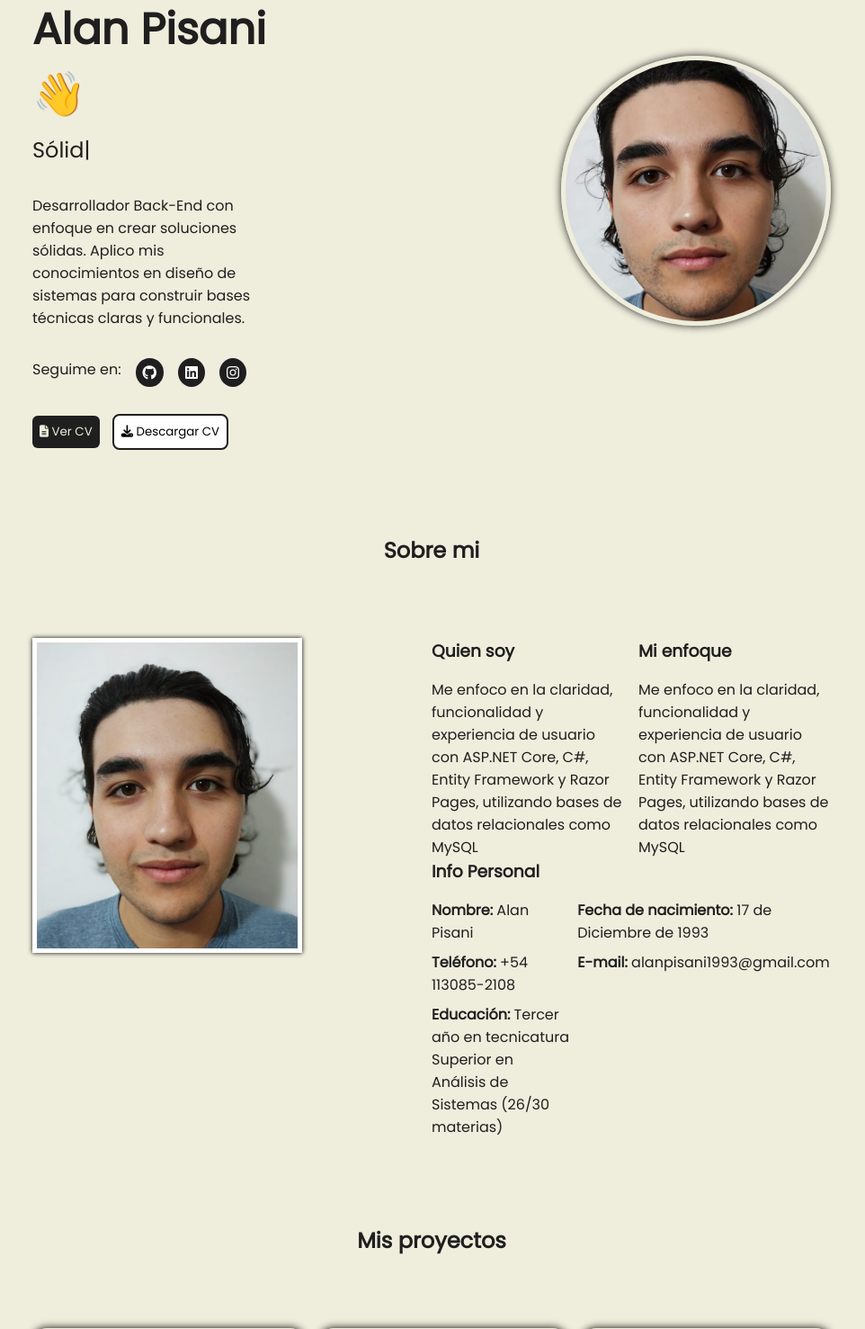
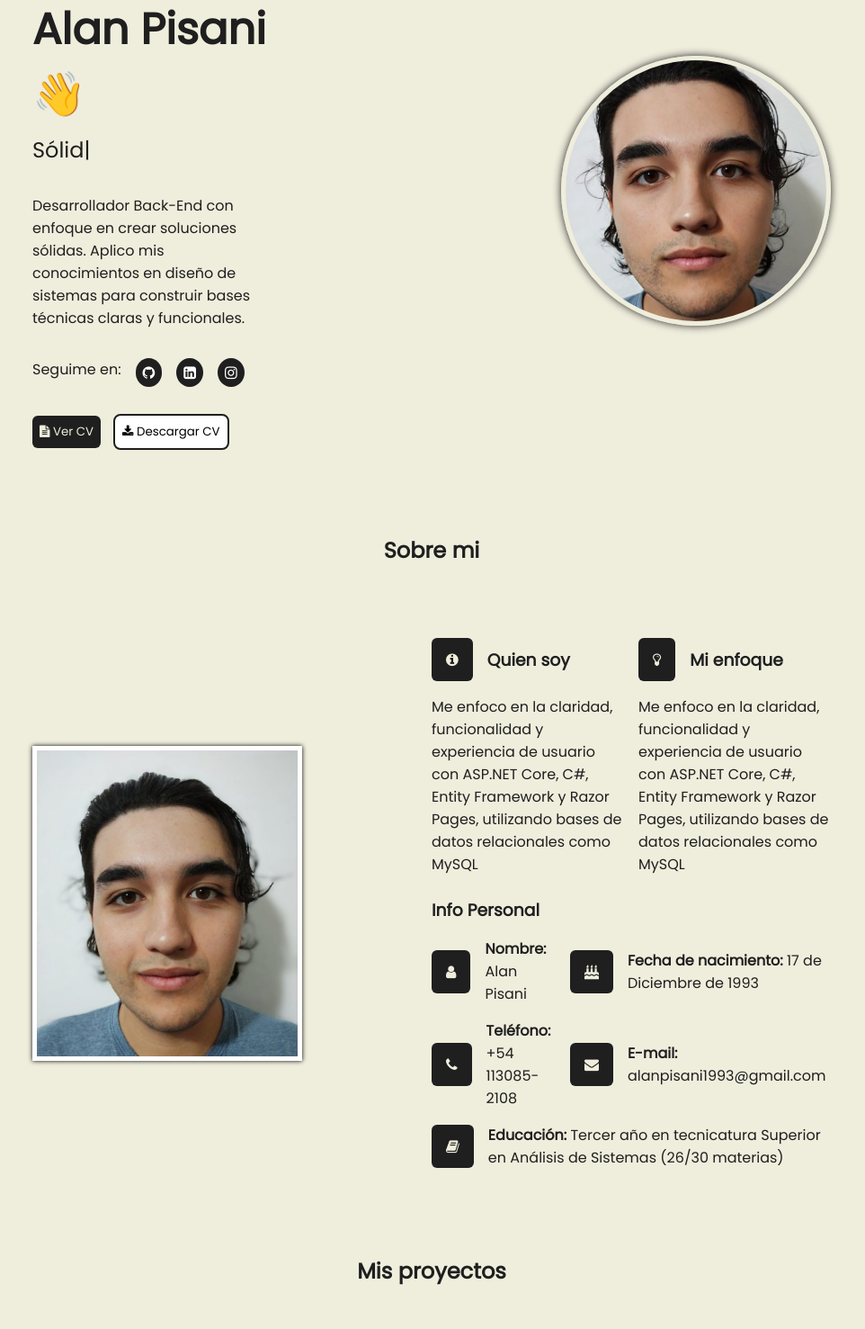
Before and after one commit to alanpisani/portfolio-final, a PHP site: page / in a window 1280 px wide. Shown: the part 180-1657 px from the top of the page at 90% size, without its empty margins (160-1122 px from the left). Run offline with PHP 8.4, Linux system fonts and the light colour scheme.

Commit message:
About me terminado

```diff
--- a/css/style.css
+++ b/css/style.css
@@ -107,8 +107,6 @@ h1{
 }
 
 .hero-icons{
-    aspect-ratio: 1/1;
-    text-align: center;
     color:white;
     background-color: var(--secundary-color);
     border-radius: 50%;
@@ -185,6 +183,7 @@ h2{
 
 .about-me-content{
     display: flex;
+    align-items: center;
     justify-content: space-between;
 }
 
@@ -202,6 +201,7 @@ h2{
     flex-direction: column;
     justify-content: space-around;
     width: 50%;
+    gap:1.5rem;
 }
 
 .content-description-part-one{
@@ -215,6 +215,20 @@ h2{
     gap:1rem;
 }
 
+.who-i-am-title-container, .my-approach-title-container{
+    display: flex;
+    align-items: center;
+    gap: 1rem;
+}
+
+.content-description-part-one i,
+.content-description-part-two i{
+    background-color: var(--secundary-color);
+    border-radius: 6px;
+    color:var(--primary-color);
+    padding: 1rem;
+}
+
 .content-description-part-two{
     display: flex; flex-direction: column;
     gap:1rem;
@@ -223,7 +237,16 @@ h2{
 .personal-info-list{
     display: grid;
     grid-template-columns: repeat(2, auto);
-    gap: .5rem;
+    gap: 1rem;
+}
+.personal-info-list > :nth-child(5) {
+    grid-column: span 2;
+}
+
+.personal-info-item{
+    display: flex;
+    align-items: center;
+    gap:1rem;
 }
 
 /***MY PROJECTS***/
--- a/index.html
+++ b/index.html
@@ -5,7 +5,7 @@
     <meta name="viewport" content="width=device-width, initial-scale=1.0">
     <link rel="stylesheet" href="css/style.css">
     <link href="https://fonts.googleapis.com/css2?family=Poppins&display=swap" rel="stylesheet">
-    <link rel="stylesheet" href="https://cdnjs.cloudflare.com/ajax/libs/font-awesome/6.5.0/css/all.min.css">
+    <link rel="stylesheet" href="https://cdnjs.cloudflare.com/ajax/libs/font-awesome/4.7.0/css/font-awesome.min.css">
     <title>Portfolio - Alan Pisani</title>
 </head>
 <body>
@@ -38,9 +38,9 @@
                     <div class="hero-content-follow-me">
                         <p>Seguime en: </p>
                         <div class="hero-content-follow-me-icons">
-                            <a href="https://github.com/alanpisani" target="_blank"><i class="fa-brands fa-github hero-icons"></i></a>
-                            <a href="https://www.linkedin.com/in/alan-pisani/" target="_blank"><i class="fa-brands fa-linkedin hero-icons"></i></a>
-                            <a href="https://www.instagram.com/alan.pisani/" target="_blank"><i class="fa-brands fa-instagram hero-icons"></i></a>
+                            <a href="https://github.com/alanpisani" target="_blank"><i class="fa fa-github hero-icons" aria-hidden="true"></i></a>
+                            <a href="https://www.linkedin.com/in/alan-pisani/" target="_blank"><i class="fa fa-linkedin-square hero-icons" aria-hidden="true"></i></i></a>
+                            <a href="https://www.instagram.com/alan.pisani/" target="_blank"><i class="fa fa-instagram hero-icons" aria-hidden="true"></i></a>
                         </div>
                     </div>
                     <div class="hero-content-btns">
@@ -59,11 +59,17 @@
                     <div class="about-me-content-description">
                         <div class="content-description-part-one">
                             <div class="who-i-am">
-                                <h3>Quien soy</h3>
+                                <div class="who-i-am-title-container">
+                                    <i class="fa fa-info-circle" aria-hidden="true"></i>
+                                    <h3>Quien soy</h3>
+                                </div>
                                 <p>Me enfoco en la claridad, funcionalidad y experiencia de usuario con ASP.NET Core, C#, Entity Framework y Razor Pages, utilizando bases de datos relacionales como MySQL</p>
                             </div>
                             <div class="my-approach">
-                                <h3>Mi enfoque</h3>
+                                <div class="my-approach-title-container">
+                                    <i class="fa fa-lightbulb-o" aria-hidden="true"></i>
+                                    <h3>Mi enfoque</h3>
+                                </div>
                                 <p>Me enfoco en la claridad, funcionalidad y experiencia de usuario con ASP.NET Core, C#, Entity Framework y Razor Pages, utilizando bases de datos relacionales como MySQL</p>
                             </div>
                         </div>
@@ -71,23 +77,23 @@
                             <h3>Info Personal</h3>
                             <div class="personal-info-list">
                                 <div class="personal-info-item">
-                                    <i></i>
+                                    <i class="fa fa-user" aria-hidden="true"></i>
                                     <p><b>Nombre: </b>Alan Pisani</p>
                                 </div>
                                 <div class="personal-info-item">
-                                    <i></i>
+                                    <i class="fa fa-birthday-cake" aria-hidden="true"></i>
                                     <p><b>Fecha de nacimiento: </b>17 de Diciembre de 1993</p>
                                 </div>
                                 <div class="personal-info-item">
-                                    <i></i>
+                                    <i class="fa fa-phone" aria-hidden="true"></i>
                                     <p><b>Teléfono: </b> +54 113085-2108</p>
                                 </div>
                                 <div class="personal-info-item">
-                                    <i></i>
+                                    <i class="fa fa-envelope" aria-hidden="true"></i>
                                     <p><b>E-mail: </b>alanpisani1993@gmail.com</p>
                                 </div>
                                 <div class="personal-info-item">
-                                    <i></i>
+                                    <i class="fa fa-book" aria-hidden="true"></i>
                                     <p><b>Educación: </b>Tercer año en tecnicatura Superior en Análisis de Sistemas (26/30 materias)</p>
                                 </div>
                             </div>
```
